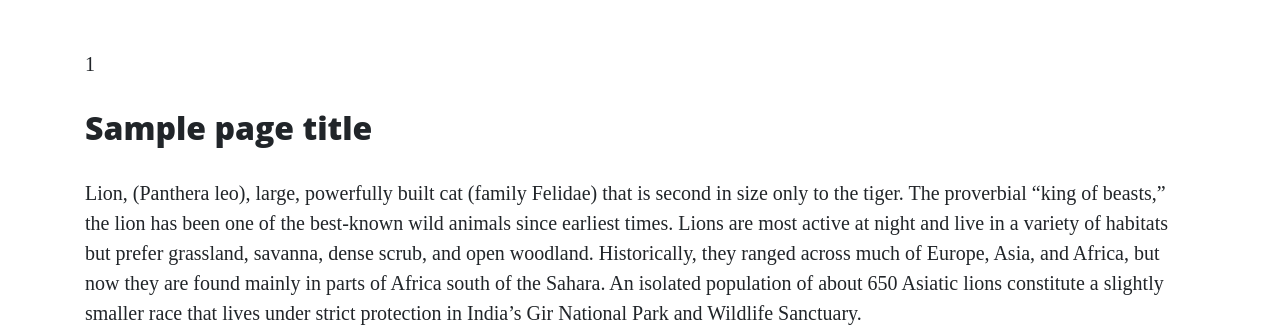
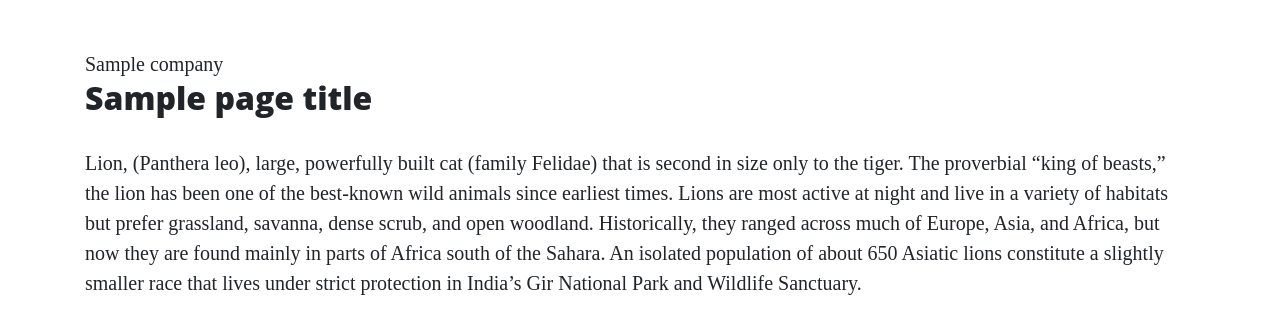
Before and after one commit to sammysimmons/Hello-Flask, a Flask app: template templates/about.html in a window 1280 px wide. Shown: the part 533-858 px from the top of the page. Run offline with Flask 2, Linux system fonts and the light colour scheme; the template is opened without the code that fills it: most values are stand-ins (such as "Sample title", 1, 10 or a date in 2020); some libraries are stand-ins or nearby versions.

Commit message:
learning for loops and reading from the company.json file

```diff
--- a/run.py
+++ b/run.py
@@ -1,4 +1,5 @@
 import os
+import json
 from flask import Flask, render_template
 
 app = Flask(__name__)
@@ -11,7 +12,11 @@ def index():
 
 @app.route('/about')
 def about():
-    return render_template("about.html", page_title="About", list_of_numbers=[1,2,3])
+    data = []
+    with open("data/company.json", "r") as json_data:
+        data = json.load(json_data)
+    return render_template("about.html", page_title="About",company=data)
+
 
 
 @app.route('/contact')
--- a/templates/about.html
+++ b/templates/about.html
@@ -1,5 +1,8 @@
-{% extends 'base.html' %} {% block content %} {% for number in list_of_numbers %}
-<p>{{ number }}</p> {% endfor %}
+{% extends 'base.html' %} {% block content %}
+
+<!-- this works with the list function in python{% for number in list_of_numbers %} <p>{{ number }}</p> {% endfor %}-->
+{{ company[0] ["name"] }}
+
 <h2>{{page_title}}</h2>
 
 <p>
```
